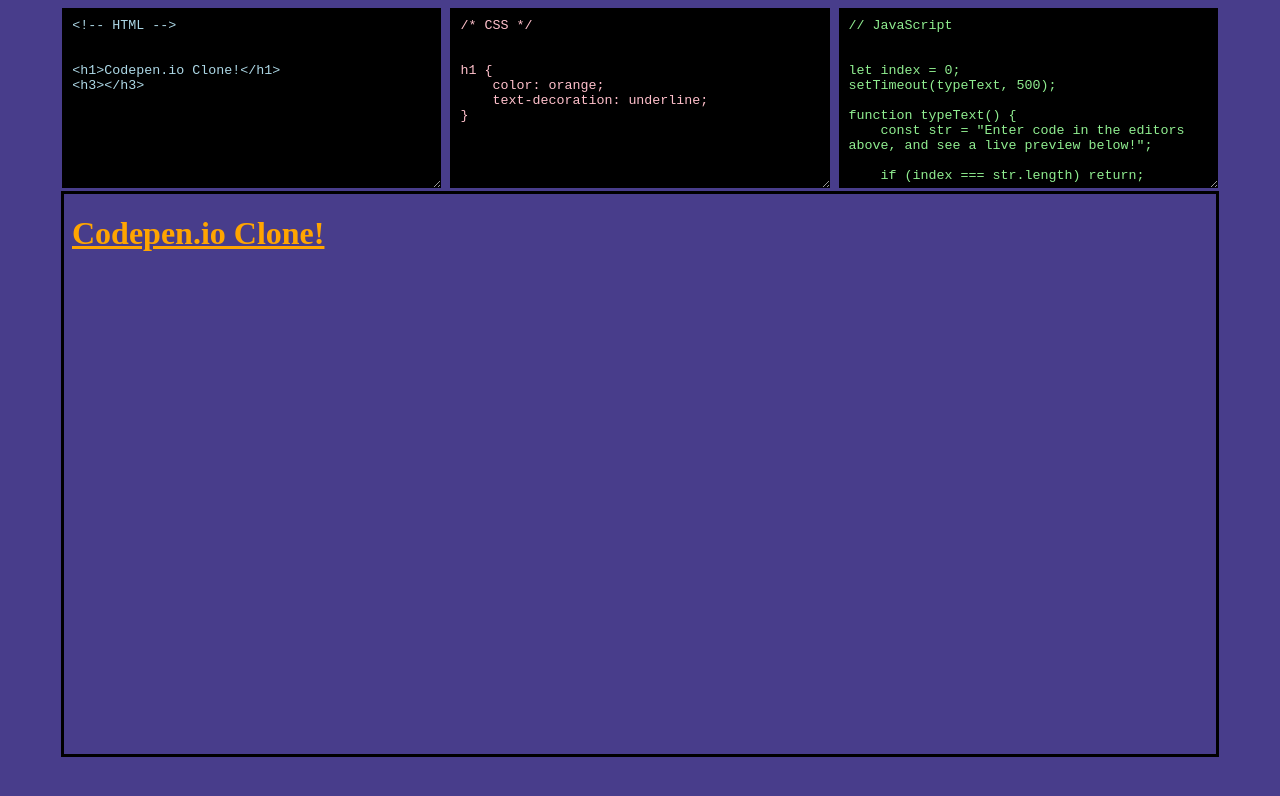
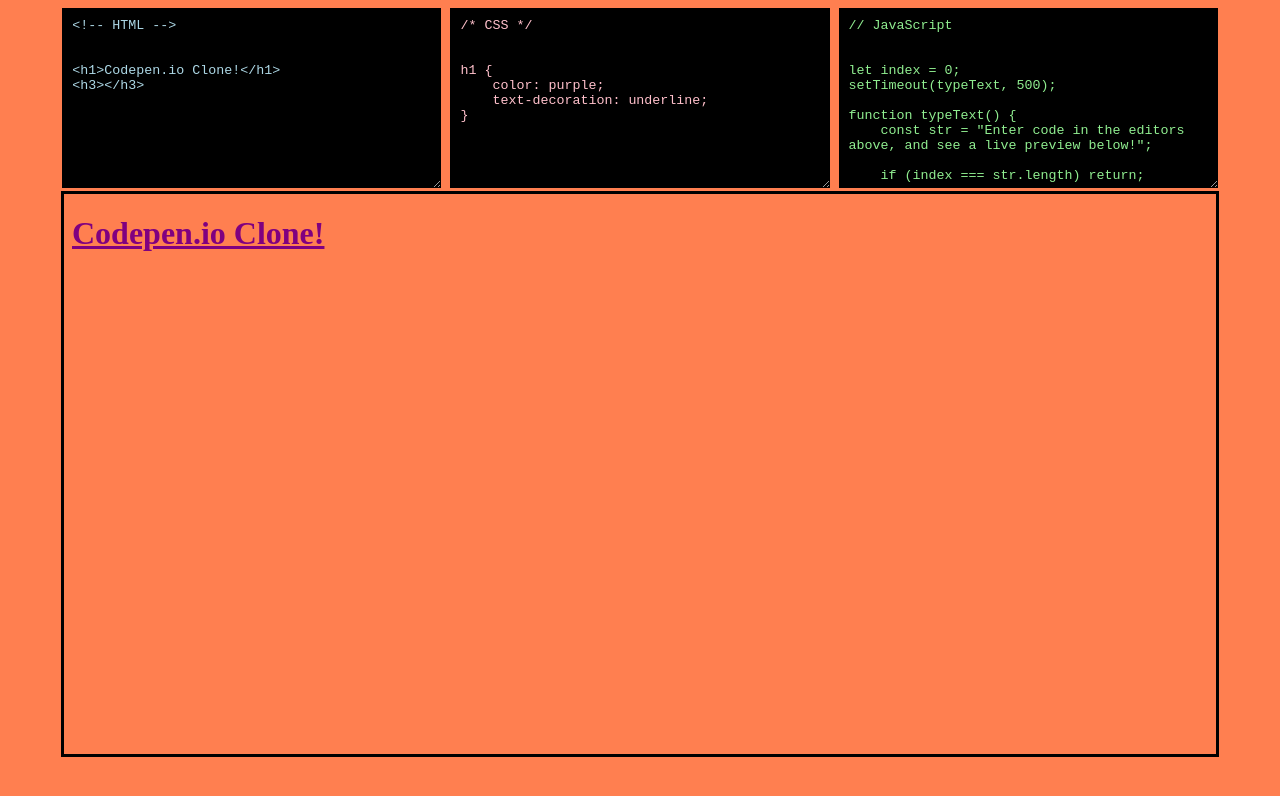
Before and after one commit to KrithikVallem/codepen-clone, a plain HTML site: page index.html in a window 1280 px wide. Drawn offline with Linux system fonts and the light colour scheme.

Commit message:
changed color scheme

```diff
--- a/index.css
+++ b/index.css
@@ -8,7 +8,7 @@
     width: calc(30% - 20px);
     height: 20vh;
     border: 0px;
-    border-bottom: 3px solid darkslateblue;
+    border-bottom: 3px solid coral;
     background-color: black;
     padding: 10px;
 }
@@ -18,8 +18,8 @@
 }
 #css {
     color: pink;
-    border-left: 9px solid darkslateblue;
-    border-right: 9px solid darkslateblue;
+    border-left: 9px solid coral;
+    border-right: 9px solid coral;
 }
 #js {
     color: lightgreen;
@@ -33,5 +33,5 @@
 
 body {
     text-align: center;
-    background-color: darkslateblue;
+    background-color: coral;
 }
--- a/index.html
+++ b/index.html
@@ -22,7 +22,7 @@
 
 
 h1 {
-    color: orange;
+    color: purple;
     text-decoration: underline;
 }</textarea>
 
```
